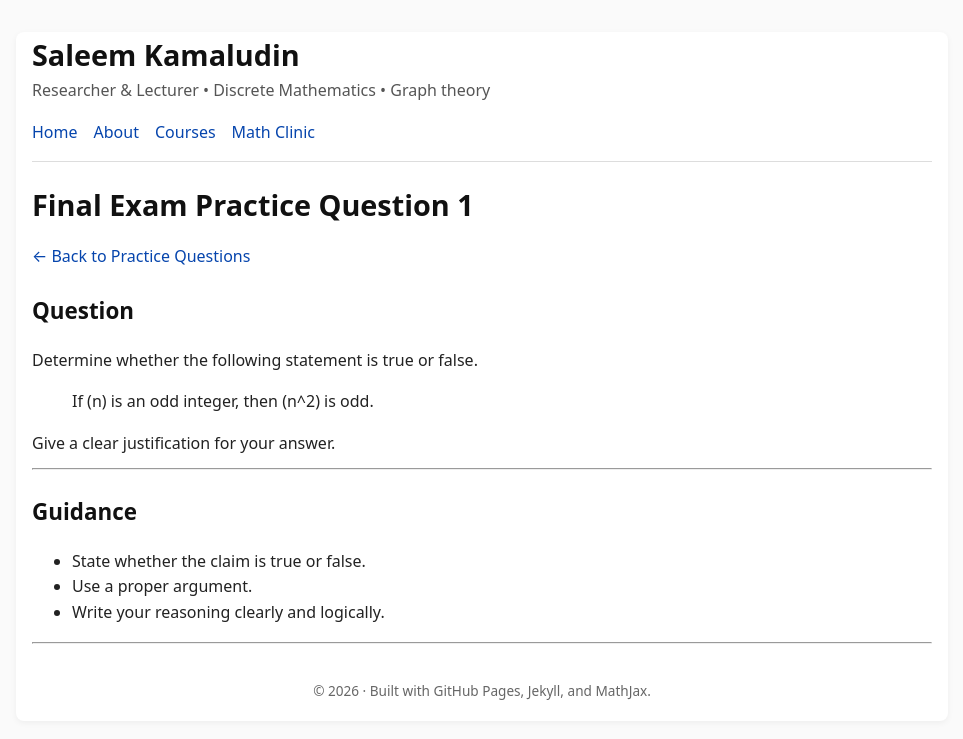
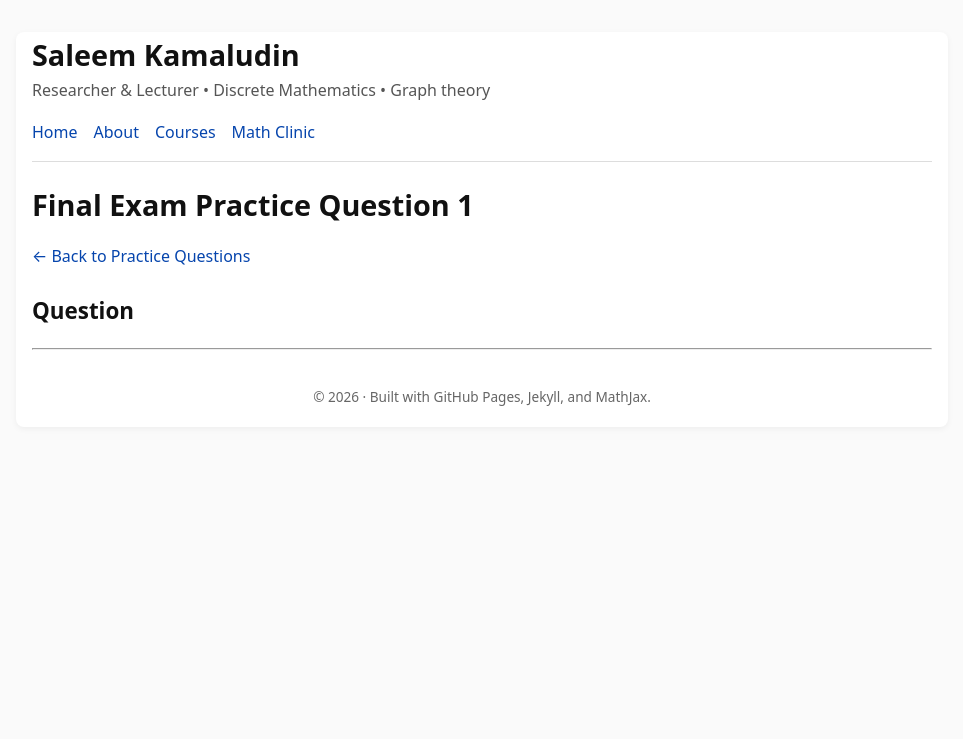
Before and after one commit to SaleemKamaludin/SaleemKamaludin.github.io, a Jekyll site: the page built from courses/comp1604/final-exam-practice/question-1.md, in a window 1280 px wide. Shown: the top 739 px of the page, without its empty margins (158-1121 px from the left). Built offline with Jekyll 4.4.1, drawn with Linux system fonts in a browser that asks for light colours.

Commit message:
Update question-1.md

```diff
--- a/courses/comp1604/final-exam-practice/question-1.md
+++ b/courses/comp1604/final-exam-practice/question-1.md
@@ -10,17 +10,3 @@ title: Final Exam Practice Question 1
 </div>
 
 ## Question
-
-Determine whether the following statement is true or false.
-
-> If \(n\) is an odd integer, then \(n^2\) is odd.
-
-Give a clear justification for your answer.
-
----
-
-## Guidance
-
-- State whether the claim is true or false.
-- Use a proper argument.
-- Write your reasoning clearly and logically.
```
